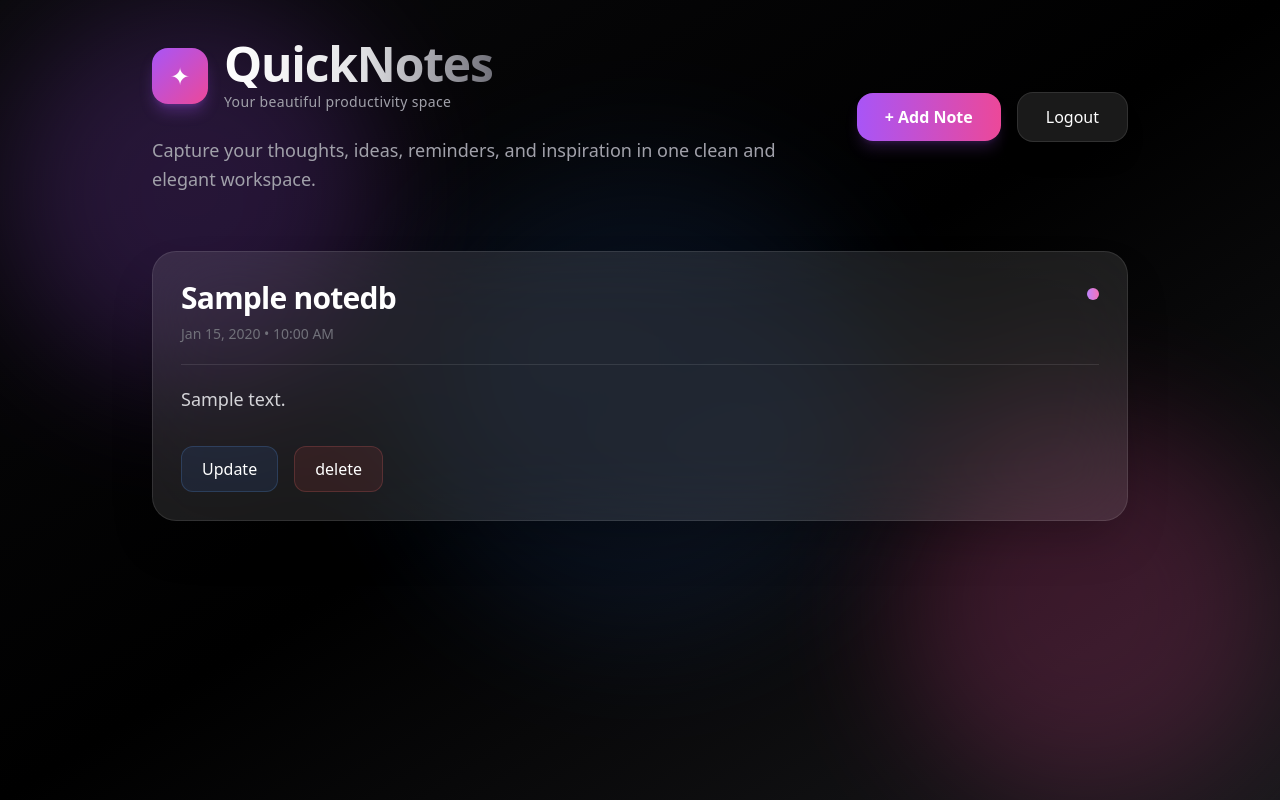
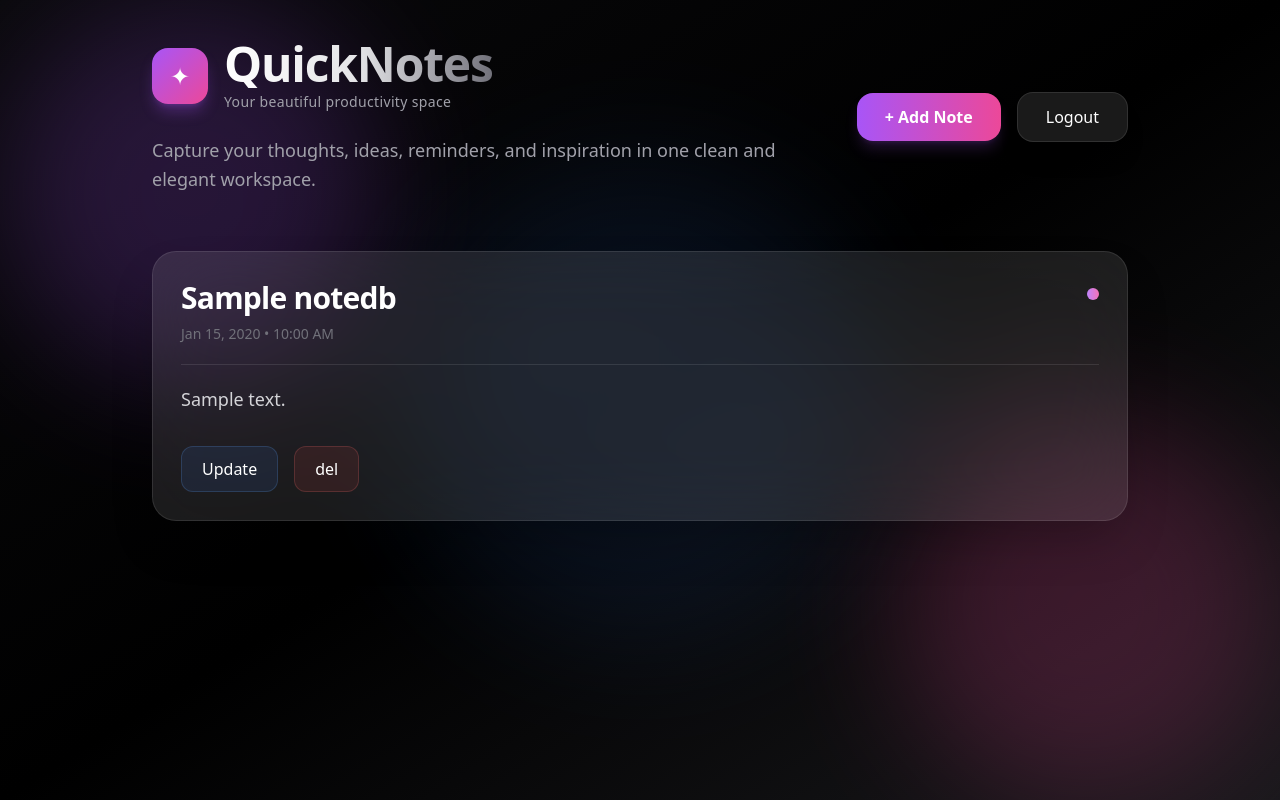
Before and after one commit to samarsubhash/Django-Notes-App, a Django app: page / in a window 1280 px wide. Run offline with Django 5.2, Linux system fonts and the light colour scheme; tables that the repository leaves empty hold one stand-in row (values such as "Sample post"); some libraries are stand-ins or nearby versions.

Commit message:
changed delete button text

```diff
--- a/notes/templates/homepage.html
+++ b/notes/templates/homepage.html
@@ -146,7 +146,7 @@
                     <!-- Delete -->
                     <a href="{% url 'delete_note' note.id %}">
                         <button class="bg-red-500/10 border border-red-400/20 px-5 py-2.5 rounded-xl hover:bg-red-500/20 hover:scale-105 transition duration-300">
-                            delete
+                            del
                         </button>
                     </a>
 
```
